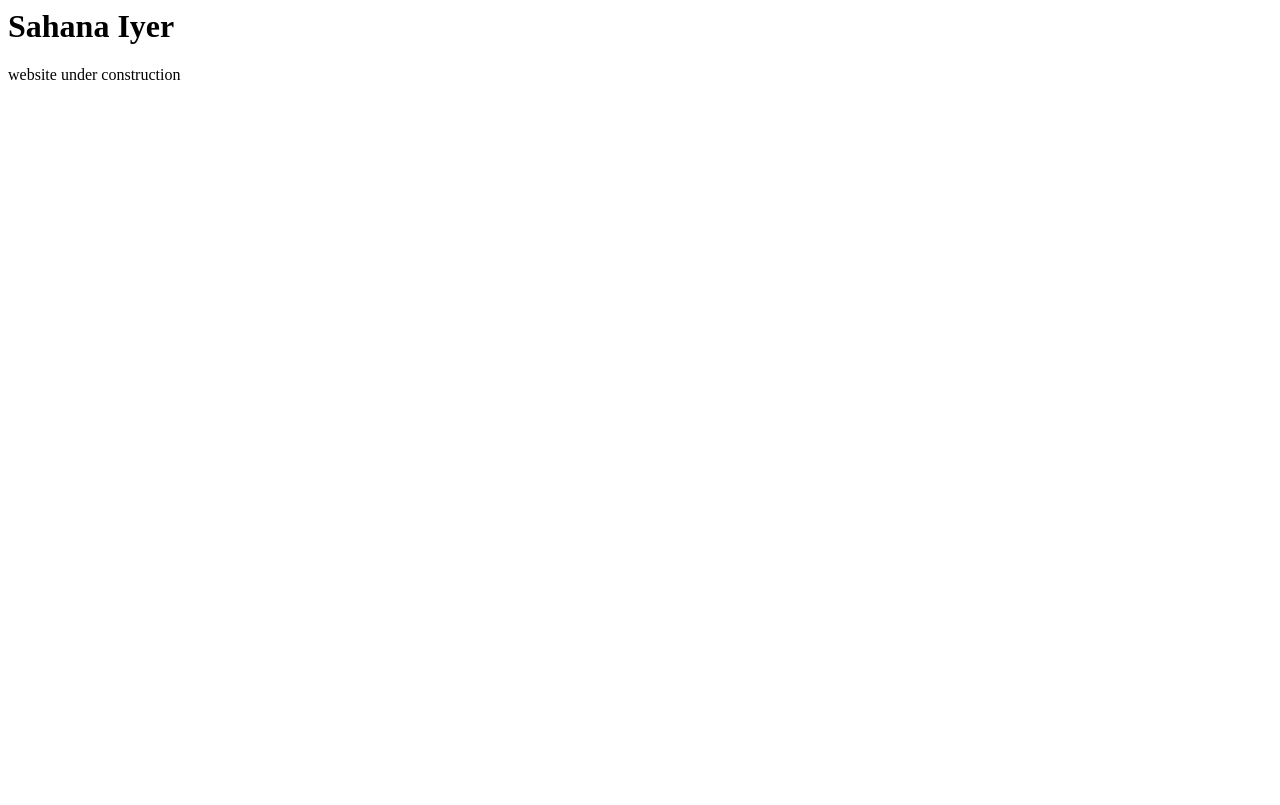
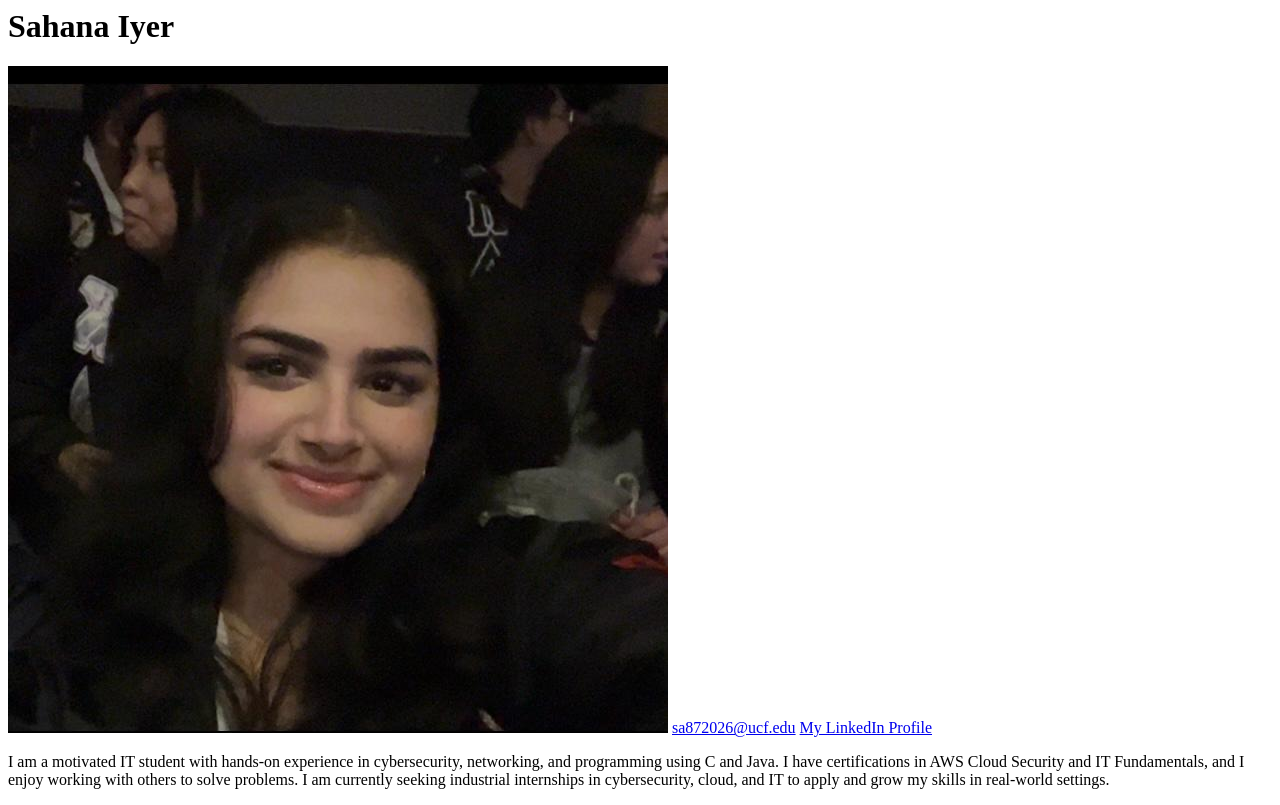
Before and after one commit to si4323/si4323.github.io, a plain HTML site: page index.html in a window 1280 px wide. Drawn offline with Linux system fonts and the light colour scheme.

Commit message:
Added resume header

```diff
--- a/index.html
+++ b/index.html
@@ -5,8 +5,12 @@
     </head>
     <body>
         <h1>Sahana Iyer</h1>
+        <img src="img/linkedinpic.jpeg">
+        <a href="mailto://sa872026@ucf.edu">sa872026@ucf.edu</a>
+        <a href="https://www.linkedin.com/in/sahana-iyer-45a777278/">My LinkedIn Profile</a>
         <p>
-        website under construction
+            I am a motivated IT student with hands-on experience in cybersecurity, networking, and programming using C and Java. I have certifications in AWS Cloud Security and IT Fundamentals, and I enjoy working with others to solve problems. I am currently seeking industrial internships in cybersecurity, cloud, and IT to apply and grow my skills in real-world settings.
         </p>
+
     </body>
 </html>
```
Also changed, not shown: img/linkedinpic.jpeg (added), 1 other file.
